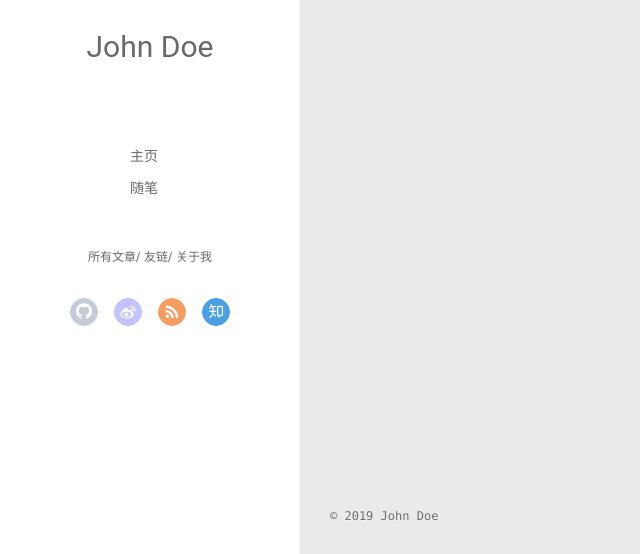
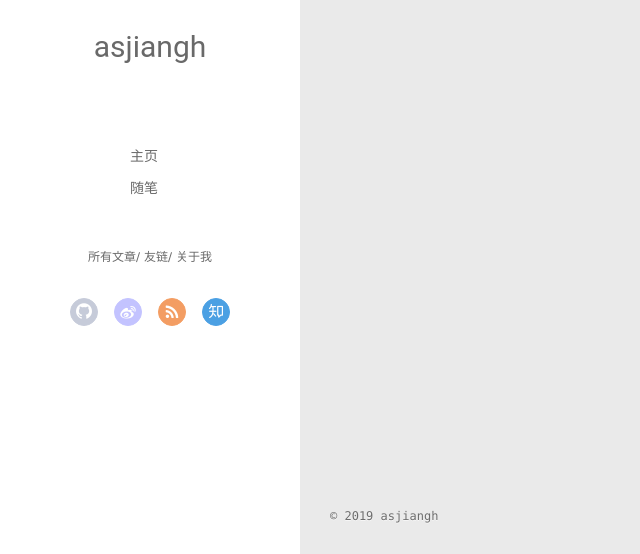
Before and after one commit to asjiangh/asjiangh.github.io, a plain HTML site: page archives/index.html in a window 1280 px wide. Shown: the part 243-797 px from the top of the page, 0-640 px from the left. Drawn offline with Linux system fonts and the light colour scheme; no server answers.

Commit message:
Site updated: 2019-07-11 21:27:29

```diff
--- a/archives/index.html
+++ b/archives/index.html
@@ -46,7 +46,7 @@
 			<img src="" class="js-avatar">
 		</a>
 		<hgroup>
-		  <h1 class="header-author"><a href="/">John Doe</a></h1>
+		  <h1 class="header-author"><a href="/">asjiangh</a></h1>
 		</hgroup>
 
 
@@ -104,7 +104,7 @@
 				<img src="" class="js-avatar">
 			</div>
 			<hgroup>
-			  <h1 class="header-author js-header-author">John Doe</h1>
+			  <h1 class="header-author js-header-author">asjiangh</h1>
 			</hgroup>
 
 
@@ -202,7 +202,7 @@
   <div class="outer">
     <div id="footer-info">
     	<div class="footer-left">
-    		&copy; 2019 John Doe
+    		&copy; 2019 asjiangh
     	</div>
       	<div class="footer-right">
       		<a href="http://hexo.io/" target="_blank">Hexo</a>  Theme <a href="https://github.com/litten/hexo-theme-yilia" target="_blank">Yilia</a> by Litten
```
Also changed, not shown: 2019/07/11/hello-world/index.html (+3 -3 lines), archives/2019/07/index.html (+3 -3 lines), archives/2019/index.html (+3 -3 lines), index.html (+3 -3 lines).
